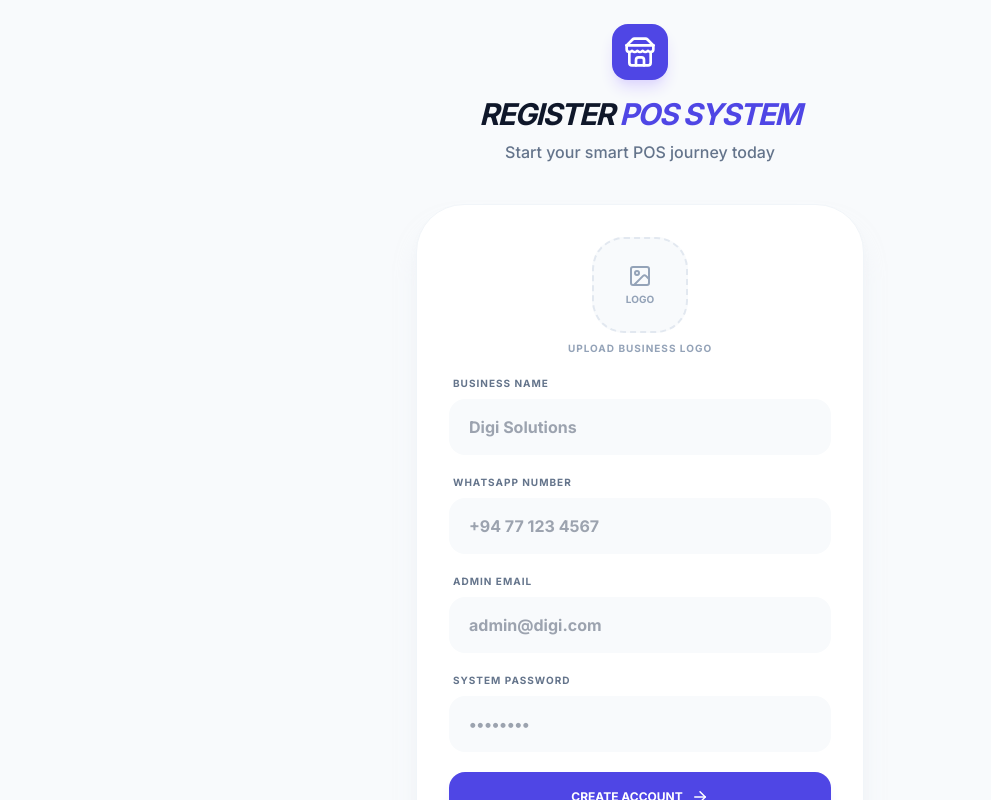
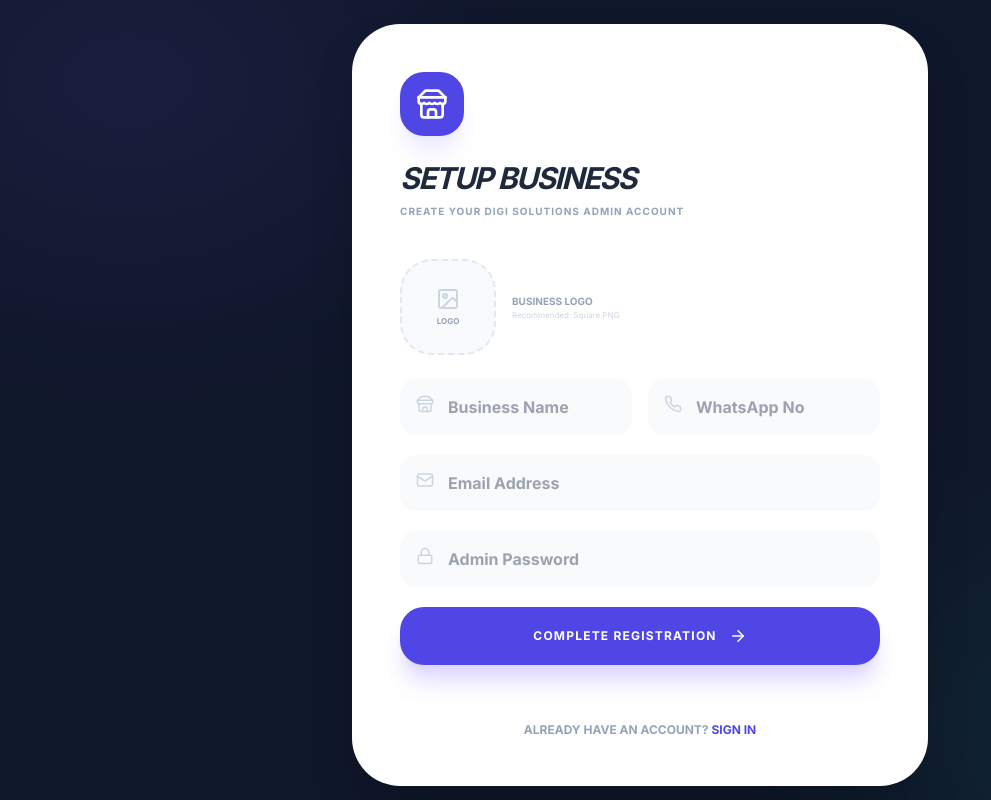
Before and after one commit to ThanushDev/Smart-POS-System, a React (Vite) app: page /register in a window 1280 px wide. Shown: the top 800 px of the page, without its empty margins (0-991 px from the left). Built offline with nearby package versions, Linux system fonts and the light colour scheme; no server answers; what @radix-ui/themes would draw is missing.

Commit message:
Update Register.tsx

```diff
--- a/src/pages/Register.tsx
+++ b/src/pages/Register.tsx
@@ -1,6 +1,6 @@
 import React, { useState } from 'react';
 import { Link, useNavigate } from 'react-router-dom';
-import { Store, ArrowRight, Info, Image as ImageIcon, Loader2 } from 'lucide-react';
+import { Store, ArrowRight, Info, Image as ImageIcon, Loader2, Mail, Lock, Phone } from 'lucide-react';
 import { toast } from 'react-toastify';
 import axios from 'axios';
 
@@ -9,9 +9,14 @@ const Register = () => {
   const [logo, setLogo] = useState<string>('');
   const [isLoading, setIsLoading] = useState(false);
 
+  // Logo එක Preview කිරීම සහ Base64 බවට පත් කිරීම
   const handleLogoUpload = (e: React.ChangeEvent<HTMLInputElement>) => {
     const file = e.target.files?.[0];
     if (file) {
+      if (file.size > 2 * 1024 * 1024) { // 2MB limit
+        toast.error("Logo size should be less than 2MB");
+        return;
+      }
       const reader = new FileReader();
       reader.onloadend = () => {
         setLogo(reader.result as string);
@@ -26,138 +31,111 @@ const Register = () => {
 
     const formData = new FormData(e.target as HTMLFormElement);
 
-    // API එකට යවන දත්ත සැකසීම
+    // API එකට යවන JSON object එක
     const registrationData = {
       businessName: formData.get('businessName'),
       whatsapp: formData.get('whatsapp'),
       email: formData.get('email'),
       password: formData.get('password'),
       logo: logo,
-      role: 'Admin' // පළමු පරිශීලකයා සැමවිටම Admin වේ
+      role: 'Admin'
     };
 
     try {
-      // 1. MongoDB Database එකට දත්ත යැවීම (API Call)
+      // Backend Endpoint එකට දත්ත යැවීම
       const res = await axios.post('/api/auth/register', registrationData);
 
       if (res.data.success) {
-        // 2. සාර්ථක නම් LocalStorage එකේ තාවකාලිකව තබා ගැනීම (Auto-login සඳහා)
-        localStorage.setItem('currentUser', JSON.stringify(res.data.user));
-        localStorage.setItem('businessInfo', JSON.stringify(res.data.business));
-
-        toast.success("Registration Successful!");
-        navigate('/dashboard');
+        toast.success("Account Created Successfully!");
+        // සාර්ථක නම් විනාඩි 2කින් පසු Login වෙත යොමු කරයි
+        setTimeout(() => navigate('/'), 2000);
+      } else {
+        toast.error(res.data.message || "Registration failed");
       }
     } catch (err: any) {
-      toast.error(err.response?.data?.message || "Registration failed. Please try again.");
+      // Server එකෙන් එන නියම Error එක පෙන්වීම
+      const errorMsg = err.response?.data?.message || "Connection error. Please try again.";
+      toast.error(errorMsg);
+      console.error("Registration Error Details:", err.response?.data);
     } finally {
       setIsLoading(false);
     }
   };
 
   return (
-    <div className="min-h-screen bg-slate-50 flex items-center justify-center p-6">
-      <div className="w-full max-w-md">
-        <div className="text-center mb-10">
-          <div className="inline-flex p-3 bg-indigo-600 rounded-2xl mb-4 shadow-lg shadow-indigo-200">
-            <Store className="text-white" size={32} />
-          </div>
-          <h1 className="text-3xl font-black italic text-slate-900 uppercase tracking-tighter">
-            REGISTER <span className="text-indigo-600">POS SYSTEM</span>
-          </h1>
-          <p className="text-slate-500 mt-2 font-medium">Start your smart POS journey today</p>
+    <div className="min-h-screen bg-slate-900 flex items-center justify-center p-6 relative overflow-hidden">
+      {/* Background Decor */}
+      <div className="absolute top-0 left-0 w-full h-full opacity-10 pointer-events-none">
+        <div className="absolute top-[-10%] left-[-10%] w-[40%] h-[40%] bg-indigo-500 rounded-full blur-[120px]"></div>
+        <div className="absolute bottom-[-10%] right-[-10%] w-[40%] h-[40%] bg-emerald-500 rounded-full blur-[120px]"></div>
       </div>
 
-        <div className="bg-white p-8 rounded-[3rem] shadow-xl shadow-slate-200/50 border border-slate-100">
+      <div className="w-full max-w-xl bg-white rounded-[3rem] shadow-2xl relative z-10 overflow-hidden flex flex-col md:flex-row">
+        <div className="flex-1 p-8 md:p-12">
+          <header className="mb-10 text-center md:text-left">
+            <div className="w-16 h-16 bg-indigo-600 rounded-[1.5rem] flex items-center justify-center text-white mb-6 shadow-xl shadow-indigo-100 mx-auto md:mx-0">
+              <Store size={32} />
+            </div>
+            <h1 className="text-3xl font-black italic uppercase tracking-tighter text-slate-800">Setup Business</h1>
+            <p className="text-slate-400 text-[10px] font-black uppercase tracking-widest mt-2">Create your Digi Solutions Admin account</p>
+          </header>
+
           <form onSubmit={handleSubmit} className="space-y-5">
             {/* Logo Upload Section */}
-            <div className="flex flex-col items-center mb-4">
-              <label className="relative cursor-pointer group">
-                <div className="w-24 h-24 rounded-[2rem] border-2 border-dashed border-slate-200 flex flex-col items-center justify-center text-slate-400 group-hover:border-indigo-500 group-hover:text-indigo-500 transition-all overflow-hidden bg-slate-50">
+            <div className="flex justify-center md:justify-start mb-6">
+              <label className="relative w-24 h-24 rounded-[2rem] bg-slate-50 border-2 border-dashed border-slate-200 flex flex-col items-center justify-center cursor-pointer hover:border-indigo-400 hover:bg-indigo-50 transition-all overflow-hidden group">
                 {logo ? (
-                    <img src={logo} alt="Logo Preview" className="w-full h-full object-cover" />
+                  <img src={logo} alt="Business Logo" className="w-full h-full object-cover" />
                 ) : (
                   <>
-                      <ImageIcon size={24} className="mb-1" />
-                      <span className="text-[10px] font-black uppercase">Logo</span>
+                    <ImageIcon className="text-slate-300 group-hover:text-indigo-400" size={24} />
+                    <span className="text-[8px] font-black uppercase text-slate-400 mt-1">Logo</span>
                   </>
                 )}
+                <input type="file" className="hidden" accept="image/*" onChange={handleLogoUpload} />
+              </label>
+              <div className="ml-4 flex flex-col justify-center">
+                 <p className="text-[10px] font-black text-slate-400 uppercase">Business Logo</p>
+                 <p className="text-[8px] text-slate-300">Recommended: Square PNG</p>
               </div>
-                <input type="file" accept="image/*" className="hidden" onChange={handleLogoUpload} />
-              </label>
-              <p className="text-[10px] font-black text-slate-400 mt-2 uppercase tracking-widest">Upload Business Logo</p>
             </div>
 
-            {/* Business Name Field */}
-            <div>
-              <label className="block text-[10px] font-black uppercase text-slate-500 mb-2 ml-1 tracking-widest">Business Name</label>
-              <input
-                name="businessName"
-                type="text"
-                autoComplete="organization"
-                required
-                className="w-full px-5 py-4 rounded-2xl bg-slate-50 border-none outline-none focus:ring-2 focus:ring-indigo-500/20 font-bold transition-all"
-                placeholder="Digi Solutions"
-              />
+            <div className="grid grid-cols-1 md:grid-cols-2 gap-4">
+              <div className="relative">
+                <Store className="absolute left-4 top-4 text-slate-300" size={18} />
+                <input name="businessName" type="text" required placeholder="Business Name" className="w-full pl-12 pr-4 py-4 rounded-2xl bg-slate-50 border-none outline-none focus:ring-2 focus:ring-indigo-500/20 font-bold transition-all" />
+              </div>
+              <div className="relative">
+                <Phone className="absolute left-4 top-4 text-slate-300" size={18} />
+                <input name="whatsapp" type="text" required placeholder="WhatsApp No" className="w-full pl-12 pr-4 py-4 rounded-2xl bg-slate-50 border-none outline-none focus:ring-2 focus:ring-indigo-500/20 font-bold transition-all" />
+              </div>
             </div>
 
-            {/* WhatsApp Number */}
-            <div>
-              <label className="block text-[10px] font-black uppercase text-slate-500 mb-2 ml-1 tracking-widest">WhatsApp Number</label>
-              <input
-                name="whatsapp"
-                type="tel"
-                autoComplete="tel"
-                required
-                className="w-full px-5 py-4 rounded-2xl bg-slate-50 border-none outline-none focus:ring-2 focus:ring-indigo-500/20 font-bold transition-all"
-                placeholder="+94 77 123 4567"
-              />
+            <div className="relative">
+              <Mail className="absolute left-4 top-4 text-slate-300" size={18} />
+              <input name="email" type="email" required placeholder="Email Address" className="w-full pl-12 pr-4 py-4 rounded-2xl bg-slate-50 border-none outline-none focus:ring-2 focus:ring-indigo-500/20 font-bold transition-all" />
             </div>
 
-            {/* Email Address */}
-            <div>
-              <label className="block text-[10px] font-black uppercase text-slate-500 mb-2 ml-1 tracking-widest">Admin Email</label>
-              <input
-                name="email"
-                type="email"
-                autoComplete="email"
-                required
-                className="w-full px-5 py-4 rounded-2xl bg-slate-50 border-none outline-none focus:ring-2 focus:ring-indigo-500/20 font-bold transition-all"
-                placeholder="admin@digi.com"
-              />
-            </div>
-
-            {/* Password */}
-            <div>
-              <label className="block text-[10px] font-black uppercase text-slate-500 mb-2 ml-1 tracking-widest">System Password</label>
-              <input
-                name="password"
-                type="password"
-                autoComplete="new-password"
-                required
-                className="w-full px-5 py-4 rounded-2xl bg-slate-50 border-none outline-none focus:ring-2 focus:ring-indigo-500/20 font-bold transition-all"
-                placeholder="••••••••"
-              />
+            <div className="relative">
+              <Lock className="absolute left-4 top-4 text-slate-300" size={18} />
+              <input name="password" type="password" required placeholder="Admin Password" className="w-full pl-12 pr-4 py-4 rounded-2xl bg-slate-50 border-none outline-none focus:ring-2 focus:ring-indigo-500/20 font-bold transition-all" />
             </div>
 
             <button
               type="submit"
               disabled={isLoading}
-              className="w-full py-4 bg-indigo-600 text-white rounded-2xl font-black uppercase text-xs flex items-center justify-center gap-2 hover:bg-indigo-700 transition-all shadow-lg shadow-indigo-100 group disabled:opacity-50"
+              className="w-full py-5 bg-indigo-600 text-white rounded-[1.5rem] font-black uppercase text-xs tracking-widest shadow-xl shadow-indigo-200 hover:bg-indigo-700 active:scale-95 transition-all flex items-center justify-center gap-3 disabled:opacity-50"
             >
               {isLoading ? (
                 <Loader2 className="animate-spin" size={20} />
               ) : (
-                <>
-                  Create Account
-                  <ArrowRight size={18} className="group-hover:translate-x-1 transition-transform" />
-                </>
+                <>Complete Registration <ArrowRight size={18} /></>
               )}
             </button>
           </form>
 
           <div className="mt-8 pt-6 border-t border-slate-50 text-center">
-            <p className="text-slate-500 text-xs font-bold uppercase">
+            <p className="text-slate-400 text-xs font-bold uppercase">
               Already have an account?{' '}
               <Link to="/" className="text-indigo-600 font-black hover:underline underline-offset-4">
                 Sign In
```
Lines whose indentation alone changed are shown as unchanged.
